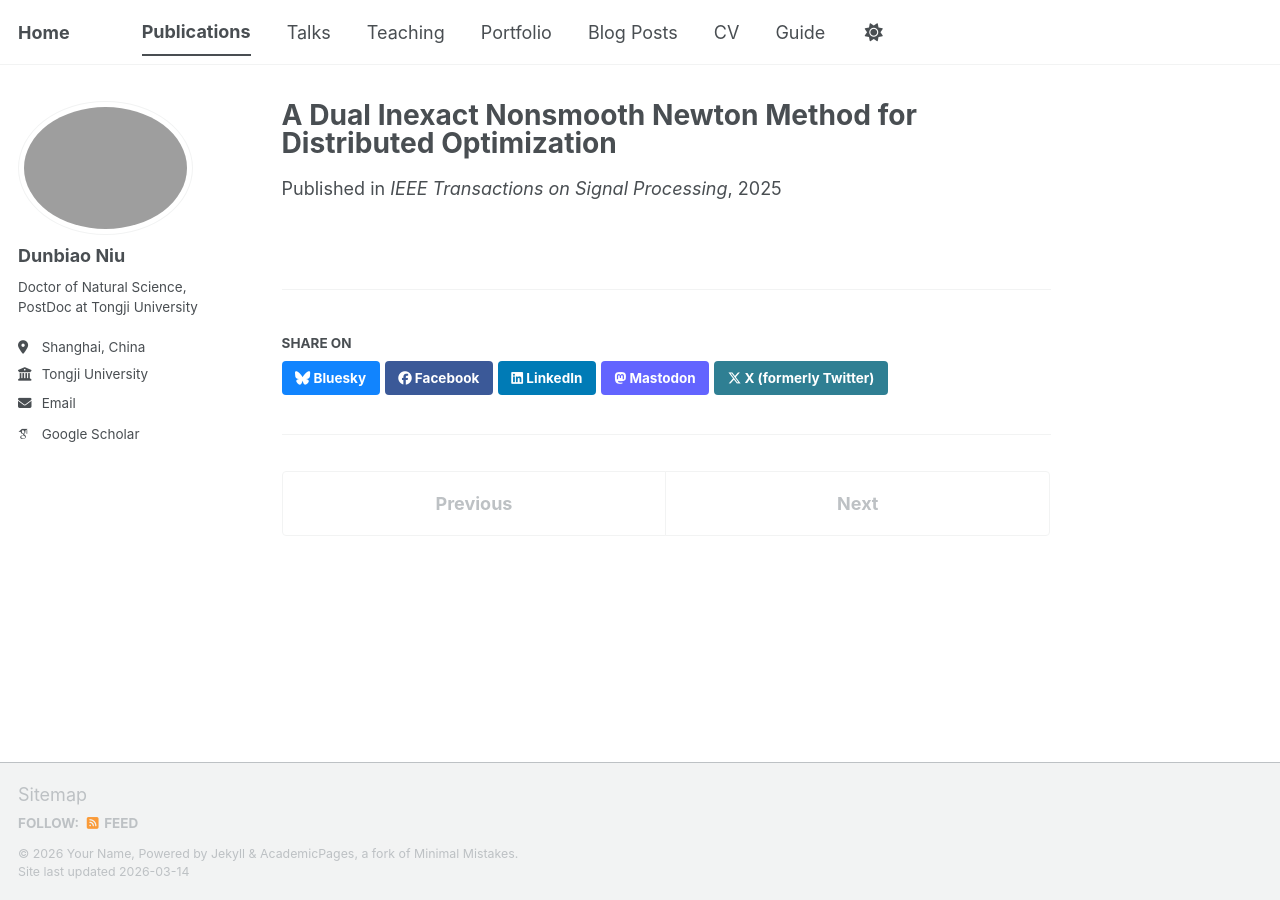
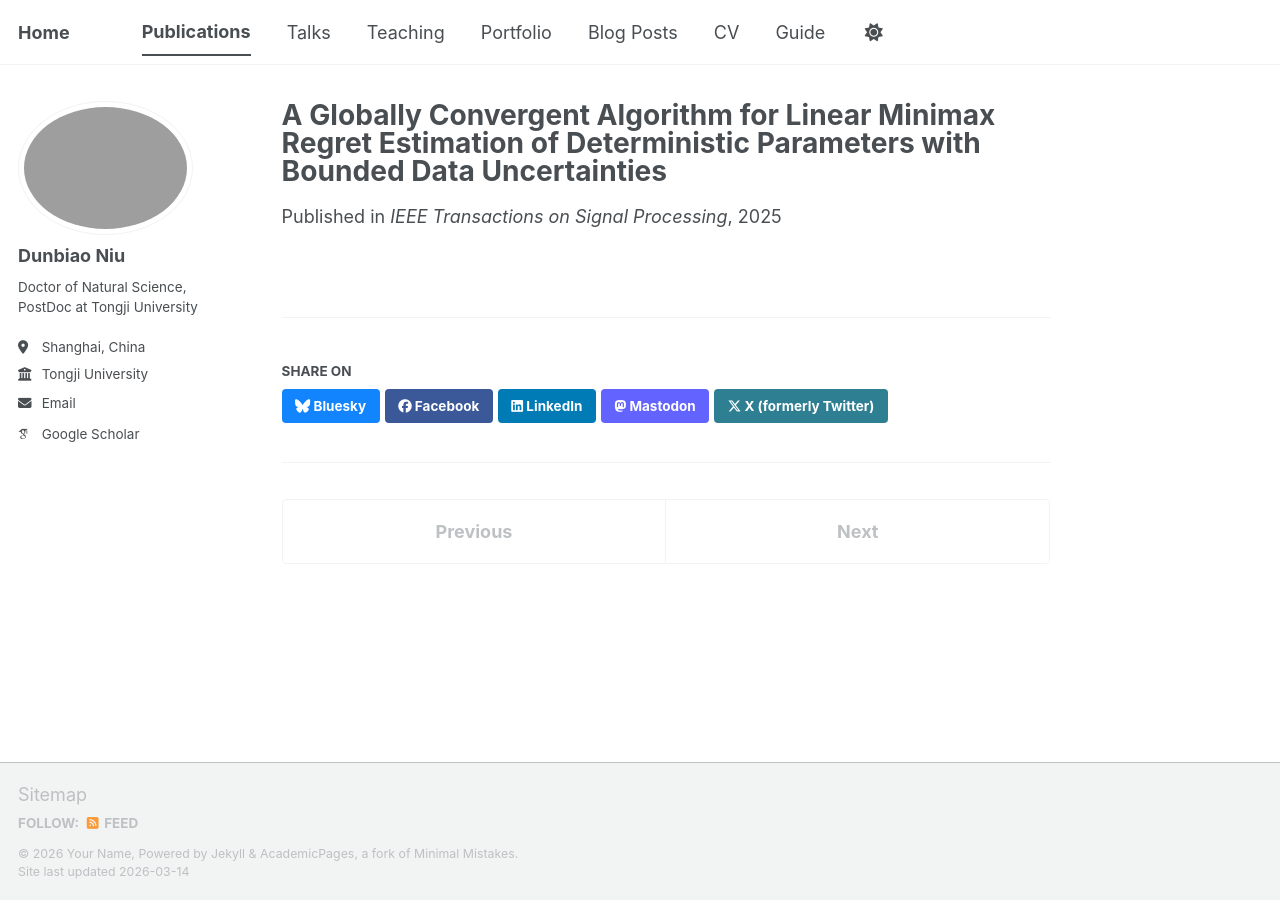
Before and after one commit to dunbiaoniu-ops/dunbiaoniu.github.io, a Jekyll site: the page built from _publications/2025-06-08-paper-title-number-5.md, in a window 1280 px wide. Built offline with Jekyll 4.4.1, drawn with Linux system fonts in a browser that asks for light colours; some web fonts are replaced; a script bundle is joined from its source files by our own code; library files that are not in the unit come from our copies.

Commit message:
Update 2025-06-08-paper-title-number-5.md

```diff
--- a/_publications/2025-06-08-paper-title-number-5.md
+++ b/_publications/2025-06-08-paper-title-number-5.md
@@ -1,13 +1,14 @@
 ---
-title: "A Dual Inexact Nonsmooth Newton Method for Distributed Optimization"
+title: "A Globally Convergent Algorithm for Linear Minimax
+Regret Estimation of Deterministic Parameters with Bounded Data Uncertainties"
 collection: publications
 type: journal            # 可选值：journal 或 conference
-authors: "<b>D. Niu</b>, Y. Hong and E. Song"
+authors: "Z. Cao, E. Song*, Z. Li, <b>D. Niu*<b>, J. Lyu, J. Gu and Q. Shi"
 venue: "IEEE Transactions on Signal Processing"
 date: 2025-06-01         # 必须为 YYYY-MM-DD 格式
-volume: "70"                 # 卷号
+volume: "73"                 # 卷号
 number:                   # 期号
-pages: "188-203"             # 页码
+pages: "1-16"             # 页码
 artnum:                      # 页码2
 note: "(JCR-Q1, IF 5.8)"         # 可选的备注信息
 ---
```
